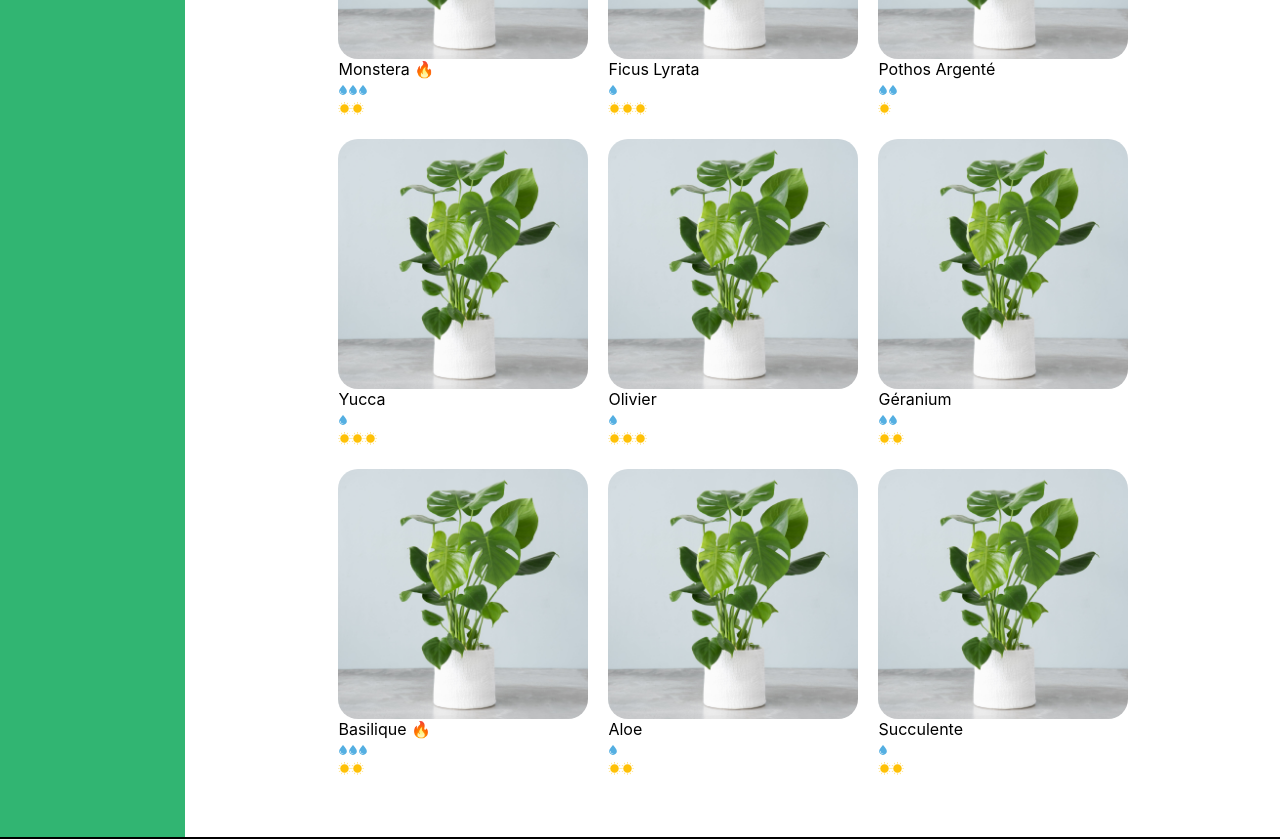
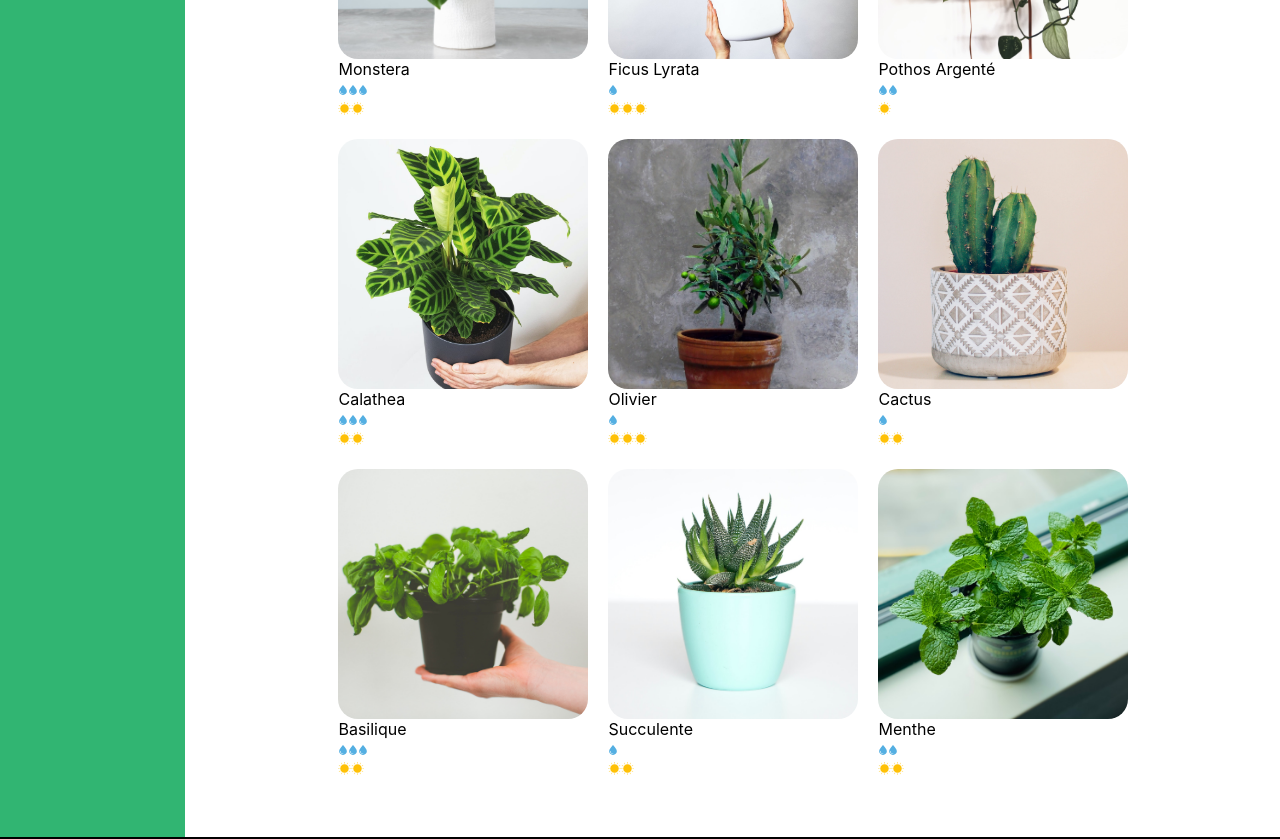
Before and after one commit to JuniorTak/Start-with-React, a React (Create React App) app: page / in a window 1280 px wide. Shown: the part 480-1319 px from the top of the page. Built offline with nearby package versions, Linux system fonts and the light colour scheme.

Commit message:
Edit the plants list to add price

```diff
--- a/src/datas/plantList.js
+++ b/src/datas/plantList.js
@@ -1,14 +1,22 @@
 import monstera from '../assets/monstera.jpg'
+import lyrata from '../assets/lyrata.jpg'
+import pothos from '../assets/pothos.jpg'
+import succulent from '../assets/succulent.jpg'
+import olivier from '../assets/olivier.jpg'
+import basil from '../assets/basil.jpg'
+import mint from '../assets/mint.jpg'
+import calathea from '../assets/calathea.jpg'
+import cactus from '../assets/cactus.jpg'
 
 export const plantList = [
 	{
 		name: 'monstera',
 		category: 'classique',
 		id: '1ed',
-		isBestSale: true,
 		light: 2,
 		water: 3,
-		cover: monstera
+		cover: monstera,
+		price: 15
 	},
 	{
 		name: 'ficus lyrata',
@@ -16,23 +24,28 @@
 		id: '2ab',
 		light: 3,
 		water: 1,
-		cover: monstera
+		cover: lyrata,
+		price: 16
 	},
+
 	{
 		name: 'pothos argenté',
 		category: 'classique',
 		id: '3sd',
 		light: 1,
 		water: 2,
-		cover: monstera
+		cover: pothos,
+		price: 9
 	},
 	{
-		name: 'yucca',
+		name: 'calathea',
 		category: 'classique',
 		id: '4kk',
-		light: 3,
-		water: 1,
-		cover: monstera
+		light: 2,
+		water: 3,
+		cover: calathea,
+
+		price: 20
 	},
 	{
 		name: 'olivier',
@@ -40,32 +53,26 @@
 		id: '5pl',
 		light: 3,
 		water: 1,
-		cover: monstera
+		cover: olivier,
+		price: 25
 	},
 	{
-		name: 'géranium',
-		category: 'extérieur',
-		id: '6uo',
+		name: 'cactus',
+		category: 'plante grasse',
+		id: '8fp',
 		light: 2,
-		water: 2,
-		cover: monstera
+		water: 1,
+		cover: cactus,
+		price: 6
 	},
 	{
 		name: 'basilique',
 		category: 'extérieur',
 		id: '7ie',
-		isBestSale: true,
 		light: 2,
 		water: 3,
-		cover: monstera
-	},
-	{
-		name: 'aloe',
-		category: 'plante grasse',
-		id: '8fp',
-		light: 2,
-		water: 1,
-		cover: monstera
+		cover: basil,
+		price: 5
 	},
 	{
 		name: 'succulente',
@@ -73,6 +80,16 @@
 		id: '9vn',
 		light: 2,
 		water: 1,
-		cover: monstera
+		cover: succulent,
+		price: 8
+	},
+	{
+		name: 'menthe',
+		category: 'extérieur',
+		id: '6uo',
+		light: 2,
+		water: 2,
+		cover: mint,
+		price: 4
 	}
 ]
```
